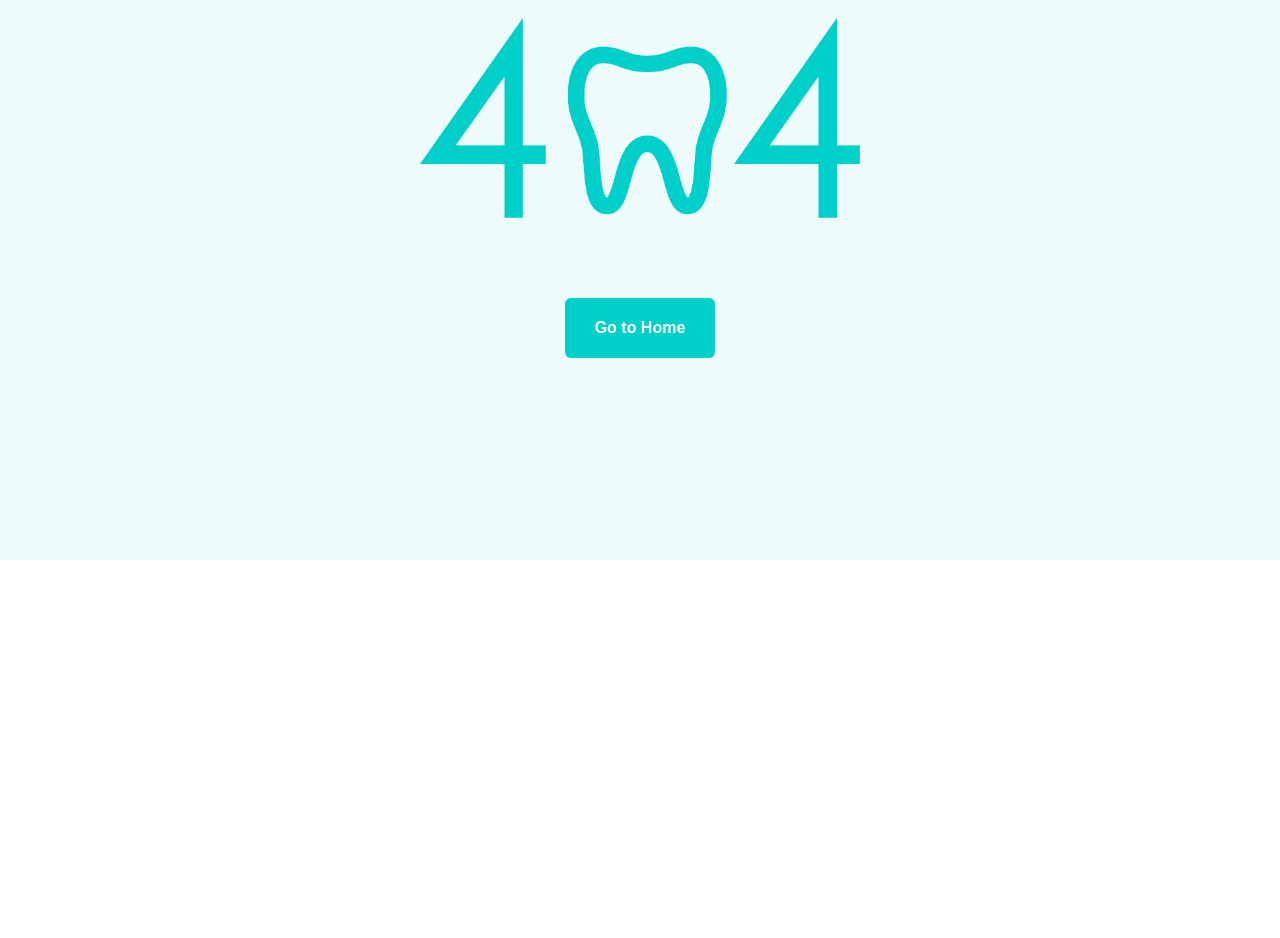
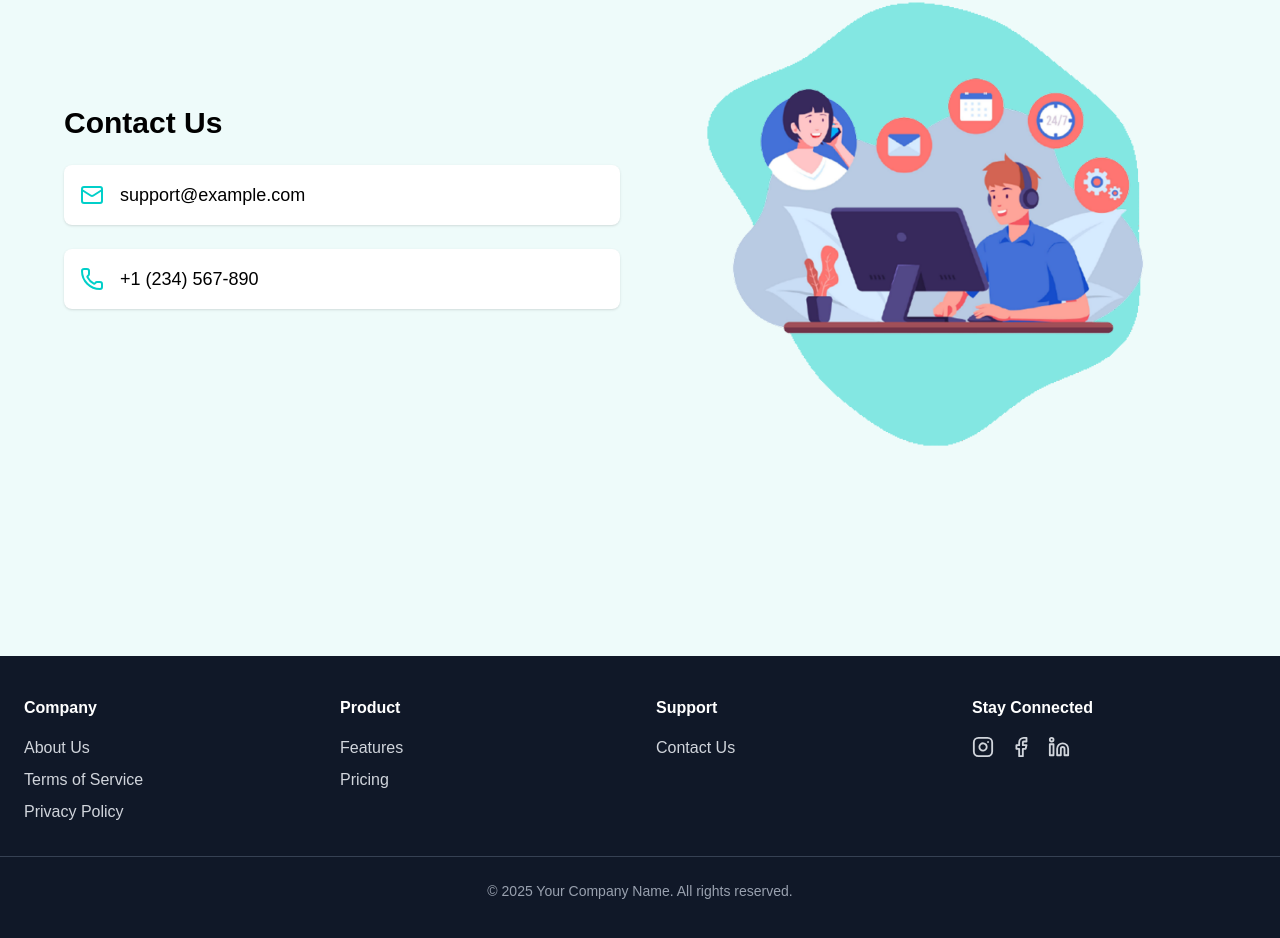
Before and after one commit to dikshajaggi/aiAssistant24, a React (Vite) app: page /contact in a window 1280 px wide. Before the commit this address had no page. Shown: the part 240-1178 px from the top of the page. Before the commit the page ends 800 px from the top, so only its background shows below. Built offline with nearby package versions, Linux system fonts and the light colour scheme; a web font is replaced by a local one.

Commit message:
more pages added

```diff
--- a/src/components/Footer.jsx
+++ b/src/components/Footer.jsx
@@ -1,11 +1,59 @@
-import React from 'react'
+import { Instagram, Facebook, Linkedin } from "lucide-react";
+import { Link } from "react-router-dom";
 
-const Footer = () => {
+export default function Footer() {
   return (
-    <div>
+    <footer className="bg-gray-900 text-gray-300 py-10 w-full">
+      <div className="max-w-7xl mx-auto px-6 grid grid-cols-1 sm:grid-cols-2 md:grid-cols-4 gap-8">
 
-    </div>
-  )
+        {/* Company */}
+        <div>
+          <h3 className="text-white font-semibold mb-4">Company</h3>
+          <ul className="space-y-2">
+            <li><Link to="/about" className="!hover:text-white transition">About Us</Link></li>
+            <li><Link to="/terms" className="!hover:text-white transition">Terms of Service</Link></li>
+            <li><Link to="/privacy" className="!hover:text-white transition">Privacy Policy</Link></li>
+          </ul>
+        </div>
+
+        {/* Product */}
+        <div>
+          <h3 className="text-white font-semibold mb-4">Product</h3>
+          <ul className="space-y-2">
+            <li><Link to="/features" className="!hover:text-white transition">Features</Link></li>
+            <li><Link to="/pricing" className="!hover:text-white transition">Pricing</Link></li>
+          </ul>
+        </div>
+
+        {/* Support */}
+        <div>
+          <h3 className="text-white font-semibold mb-4">Support</h3>
+          <ul className="space-y-2">
+            <li><Link to="/contact" className="!hover:text-white transition">Contact Us</Link></li>
+          </ul>
+        </div>
+
+        {/* Stay Connected */}
+        <div>
+          <h3 className="text-white font-semibold mb-4">Stay Connected</h3>
+          <div className="flex space-x-4">
+            <Link to="#" className="!hover:text-white transition">
+              <Instagram size={22} />
+            </Link>
+            <Link to="#" className="!hover:text-white transition">
+              <Facebook size={22} />
+            </Link>
+            <Link to="#" className="!hover:text-white transition">
+              <Linkedin size={22} />
+            </Link>
+          </div>
+        </div>
+      </div>
+
+      {/* Bottom Section */}
+      <div className="mt-8 border-t border-gray-700 pt-6 text-center text-sm text-gray-400">
+        © {new Date().getFullYear()} Your Company Name. All rights reserved.
+      </div>
+    </footer>
+  );
 }
-
-export default Footer
--- /dev/null
+++ b/src/pages/About.jsx
@@ -0,0 +1,12 @@
+import React from 'react'
+import PageWrapper from './PageWrapper'
+
+const About = () => {
+  return (
+    <PageWrapper>
+
+    </PageWrapper>
+  )
+}
+
+export default About
--- /dev/null
+++ b/src/pages/Contact.jsx
@@ -0,0 +1,60 @@
+import React from "react";
+import PageWrapper from "./PageWrapper";
+import contactus from "../assets/contactus.png";
+import blob from "../assets/blob.gif"
+import { Mail, Phone } from "lucide-react";
+
+const Contact = () => {
+  return (
+    <PageWrapper>
+      <div className="bg-neutral min-h-screen min-w-screen flex flex-col items-center justify-start py-12 px-4">
+
+        {/* Heading Section */}
+        <div className="text-center mb-16 mt-[-20px] w-full">
+          <h1 className="font-bold bg-gradient-to-r from-[#01CFC9] to-[#0ea5e9] bg-clip-text text-transparent text-4xl md:text-5xl mb-4">
+            Hello Let’s Talk!
+          </h1>
+          <h4 className="text-lg md:text-xl font-bold text-gray-700">
+            Your thoughts, questions, and ideas are always welcome
+          </h4>
+        </div>
+
+        {/* Contact Info + Image */}
+        <div className="flex flex-col md:flex-row items-center justify-between w-full max-w-6xl gap-10">
+
+          {/* Contact Info */}
+          <div className="flex flex-col gap-6 w-full">
+            <h1 className="font-bold md:text-3xl">Contact Us</h1>
+            <div className="flex items-center gap-4 bg-white shadow p-4 rounded-lg">
+              <Mail className="text-primary w-6 h-6" />
+              <span className="text-lg font-medium">support@example.com</span>
+            </div>
+            <div className="flex items-center gap-4 bg-white shadow p-4 rounded-lg">
+              <Phone className="text-primary w-6 h-6" />
+              <span className="text-lg font-medium">+1 (234) 567-890</span>
+            </div>
+          </div>
+
+          {/* Contact Image */}
+          <div className="relative flex justify-center w-full">
+            {/* Blob GIF as background */}
+            <img
+              src={blob} // your blob gif path
+              alt="Background Blob"
+              className="absolute top-1/2 left-1/2 w-[500px] h-[500px] -translate-x-1/2 -translate-y-1/2 object-cover z-0 opacity-45"
+            />
+
+            {/* Foreground Contact Us Image */}
+            <img
+              src={contactus}
+              alt="Contact Us"
+              className="relative w-80 md:w-[450px] lg:w-[500px] h-auto object-contain z-10"
+            />
+          </div>
+        </div>
+      </div>
+    </PageWrapper>
+  );
+};
+
+export default Contact;
--- /dev/null
+++ b/src/pages/Features.jsx
@@ -0,0 +1,12 @@
+import React from 'react'
+import PageWrapper from './PageWrapper'
+
+const Features = () => {
+  return (
+    <PageWrapper>
+
+    </PageWrapper>
+  )
+}
+
+export default Features
--- a/src/pages/Home.jsx
+++ b/src/pages/Home.jsx
@@ -20,7 +20,7 @@ const Home = () => {
       <div className='flex justify-center items-center flex-col px-6 md:px-4 mt-20'>
         <h1 className='text-[clamp(1.6rem,4vw,2.4rem)] font-bold text-center'>From Appointments to Payments — <span className='font-bold bg-gradient-to-r from-[#01CFC9] to-[#0ea5e9] bg-clip-text text-transparent'>Let AI Handle the Busywork</span>, <br></br> While You Handle the Smiles.</h1>
         <TypingHero />
-        <button className='cursor-pointer bg-gradient-to-r from-[#01CFC9] to-[#0ea5e9] text-textlight text-lg h-16 w-64 rounded-xl shadow-[0_0_20px_rgba(1,207,201,0.6)]
+        <button className='cursor-pointer bg-gradient-to-r from-[#01CFC9] to-[#0ea5e9] text-textlight md:text-lg h-16 w-64 rounded-xl shadow-[0_0_20px_rgba(1,207,201,0.6)]
         transform hover:-translate-y-1 transition-all duration-300 font-bold text-base' onClick={handleJoinCta}>Start Your FREE Trial</button>
         <section className="max-w-6xl mx-auto px-4 py-12 space-y-20 mt-20 md:mt-40">
         {features.map((feature, index) => (
--- a/src/pages/PageWrapper.jsx
+++ b/src/pages/PageWrapper.jsx
@@ -3,7 +3,7 @@ import { motion } from "framer-motion";
 const PageWrapper = ({ children }) => {
   return (
     <motion.div
-      className="min-h-screen flex items-center justify-center overflow-hidden"
+      className="min-h-screen flex flex-col items-center w-full justify-start overflow-hidden"
       initial={{ opacity: 0, x: 50 }}
       animate={{ opacity: 1, x: 0 }}
       exit={{ opacity: 0, x: -50 }}
--- /dev/null
+++ b/src/pages/Privacy.jsx
@@ -0,0 +1,12 @@
+import React from 'react'
+import PageWrapper from './PageWrapper'
+
+const Privacy = () => {
+  return (
+    <PageWrapper>
+
+    </PageWrapper>
+  )
+}
+
+export default Privacy
--- /dev/null
+++ b/src/pages/TermsOfService.jsx
@@ -0,0 +1,12 @@
+import React from 'react'
+import PageWrapper from './PageWrapper'
+
+const TermsOfService = () => {
+  return (
+    <PageWrapper>
+
+    </PageWrapper>
+  )
+}
+
+export default TermsOfService
```
Also changed, not shown: src/routes.jsx (+10 -0 lines), notes.txt, src/assets/blob.gif (added), src/assets/contactus.png (added).
